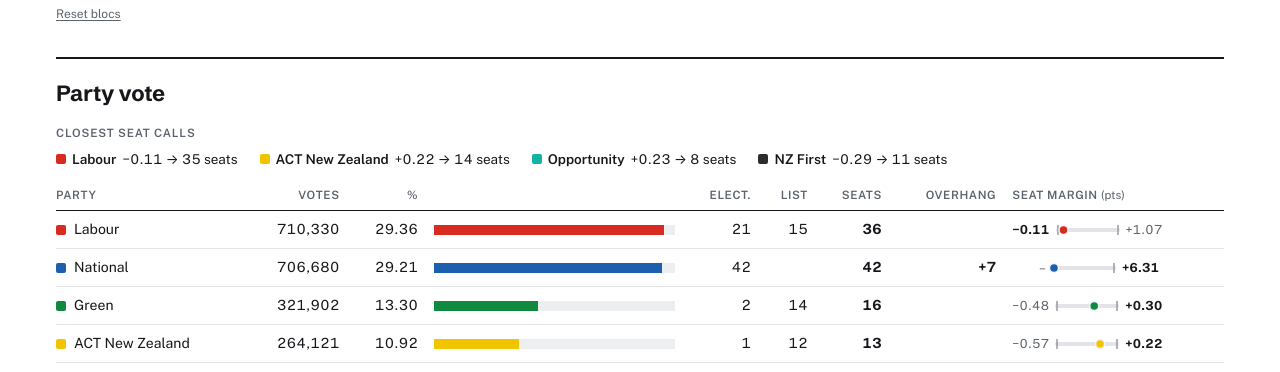
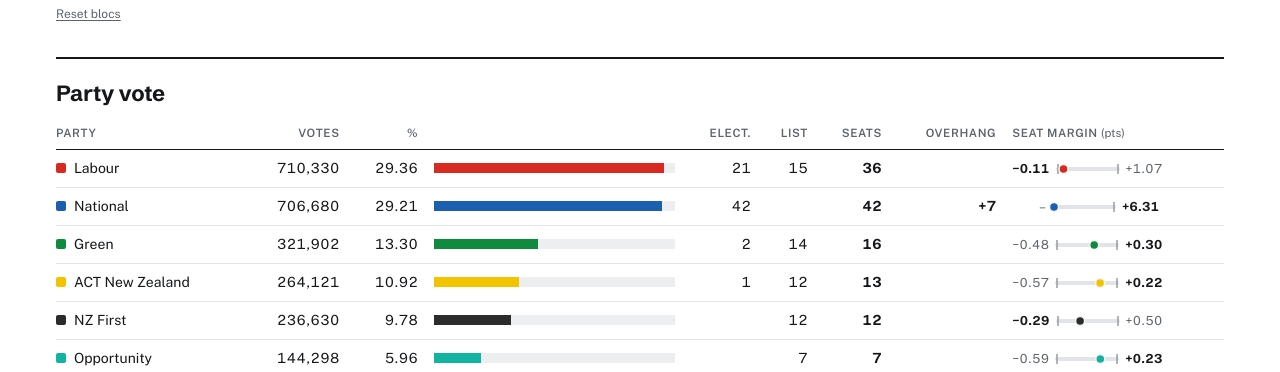
Before and after one commit to h-yd-n/nz-election-2026, a plain HTML site: page index.html in a window 1280 px wide. Shown: the part 391-763 px from the top of the page. Drawn offline with nearby package versions, Linux system fonts and the light colour scheme.

Commit message:
Remove closest seat calls; label preliminary results as Prelim.
Co-Authored-By: Claude Opus 5.5 <noreply@anthropic.com>

```diff
--- a/index.html
+++ b/index.html
@@ -268,10 +268,6 @@ section.view { display: grid; }
 .mfar { font-size: 12.5px; color: var(--faint); }
 .mnone { color: var(--faint); }
 .over { font-weight: 700; cursor: help; }
-.closest { display: flex; flex-wrap: wrap; gap: 6px 22px; align-items: baseline; font-size: 13.5px; }
-.closest .label { width: 100%; }
-.closest .call { display: inline-flex; gap: 6px; align-items: center; }
-.closest .call b { font-weight: 600; }
 
 /* Special votes simulation */
 .simctl { display: grid; grid-template-columns: 180px minmax(160px, 280px) minmax(0, 1fr); gap: 12px 16px; align-items: start; font-size: 13.5px; }
@@ -459,7 +455,6 @@ footer { padding-block: 22px 40px; border-top: 1px solid var(--line); font-size:
 
     <div class="block">
       <h2>Party vote</h2>
-      <div class="closest" id="closest"></div>
       <div class="scroll-x">
         <table class="vtable">
           <thead><tr><th>Party</th><th class="r hide-sm">Votes</th><th class="r">%</th><th class="barcell hide-sm"></th><th class="r hide-sm">Elect.</th><th class="r hide-sm">List</th><th class="r">Seats</th><th class="r" title="Electorate seats won beyond the party's party-vote entitlement"><span class="wide">Overhang</span><span class="short">Over.</span></th><th class="mcell"><span class="wide">Seat margin <span class="thint">(pts)</span></span><span class="short">Margin</span></th></tr></thead>
@@ -492,7 +487,7 @@ footer { padding-block: 22px 40px; border-top: 1px solid var(--line); font-size:
       <div class="simgrid">
         <div class="scroll-x">
           <table class="vtable simt">
-            <thead><tr><th>Party</th><th class="r">Tonight %</th><th class="r">Projected %</th><th class="r">Change</th><th class="r hide-sm">Specials</th><th class="r">Seats</th><th class="r">Projected</th><th class="r"></th></tr></thead>
+            <thead><tr><th>Party</th><th class="r">Prelim. %</th><th class="r">Projected %</th><th class="r">Change</th><th class="r hide-sm">Specials</th><th class="r">Seats</th><th class="r">Projected</th><th class="r"></th></tr></thead>
             <tbody id="simBody"></tbody>
           </table>
         </div>
@@ -724,7 +719,6 @@ function renderVotes() {
       <td class="mcell">${marginCell(p, base)}</td>
     </tr>`;
   }).join("");
-  renderClosest(list, base);
 }
 
 /* ---------- MMP seat margins ---------- */
@@ -804,17 +798,6 @@ function marginCell(p, base) {
     </svg>
     <span class="m g ${near === "g" ? "near" : ""}">${gp == null ? "–" : "+" + gp.toFixed(2)}</span>
   </span>`;
-}
-function renderClosest(list, base) {
-  const calls = [];
-  list.filter(p => p.pct >= MMP_THRESHOLD || p.elect >= 1).forEach(p => {
-    const g = mmpMargin(p.id, 1, base), l = mmpMargin(p.id, -1, base);
-    if (g) calls.push({ p, pts: g.pts, seats: g.seats, dir: "+" });
-    if (l) calls.push({ p, pts: l.pts, seats: l.seats, dir: "−" });
-  });
-  calls.sort((a, b) => a.pts - b.pts);
-  $("#closest").innerHTML = calls.length ? `<span class="label">Closest seat calls</span>` + calls.slice(0, 4).map(c =>
-    `<span class="call"><span class="sw" style="background:${pc(c.p)}"></span><b>${esc(pname(c.p))}</b> <span class="num">${c.dir}${c.pts.toFixed(2)} → ${c.seats} seats</span></span>`).join("") : "";
 }
 
 /* ---------- electorates ---------- */
@@ -1264,7 +1247,7 @@ function renderLean(R) {
         <output>${v.toFixed(2)}×</output>
         <button type="button" data-d="1" aria-label="Raise ${esc(pabbr(p))} lean">+</button>
       </div>
-      <div class="sub"><b>${share.toFixed(1)}%</b> of specials vs ${ordShare.toFixed(1)}% tonight${set ? ` · <button type="button" class="linkbtn" data-reset>reset to ${natLean(p.id).toFixed(2)}×</button>` : ""}</div>
+      <div class="sub"><b>${share.toFixed(1)}%</b> of specials vs ${ordShare.toFixed(1)}% prelim.${set ? ` · <button type="button" class="linkbtn" data-reset>reset to ${natLean(p.id).toFixed(2)}×</button>` : ""}</div>
     </div>`;
   }).join("");
 }
```
Also changed, not shown: template.html (+2 -19 lines).
